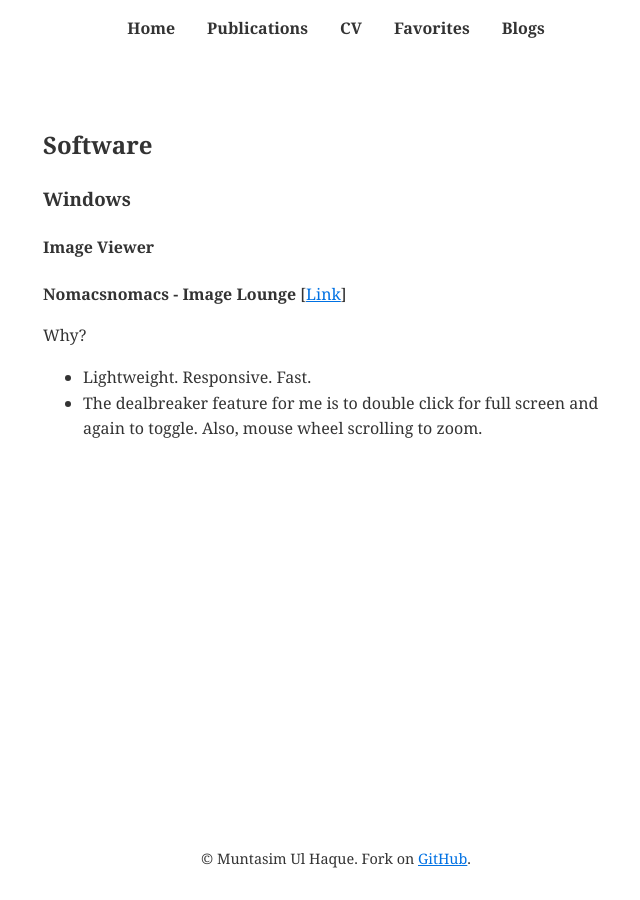
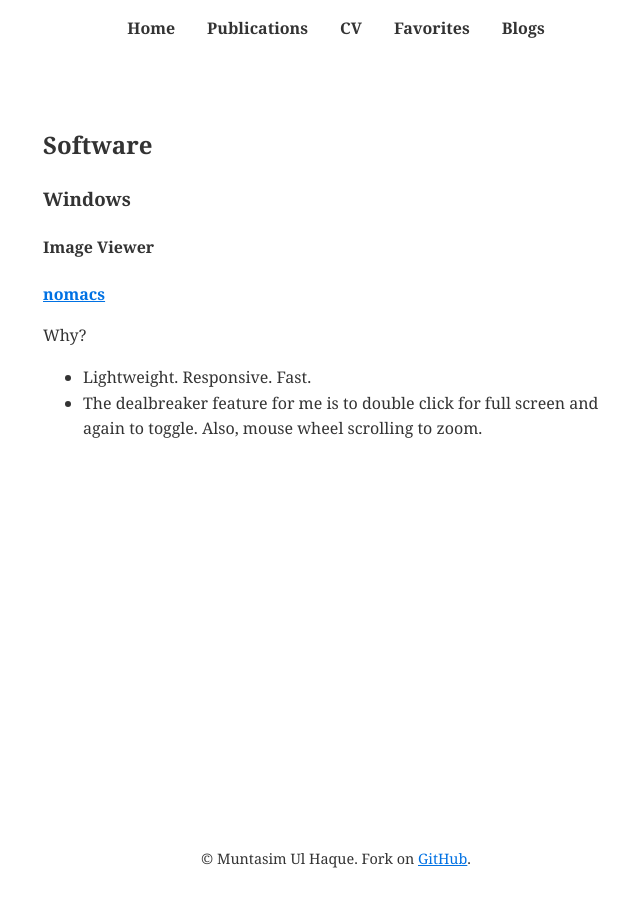
Before and after one commit to muntasimulhaque/muntasimulhaque.github.io, a Jekyll site: the page built from favorites.md, in a window 1280 px wide. Shown: the whole page, without its empty margins (304-944 px from the left). Built offline with Jekyll 4.4.1, drawn with Linux system fonts in a browser that asks for light colours.

Commit message:
Update favorites.md

```diff
--- a/favorites.md
+++ b/favorites.md
@@ -9,7 +9,7 @@
 
 #### Image Viewer
 
-**Nomacsnomacs - Image Lounge** [[Link](https://nomacs.org/){:target="_blank"}]
+**[nomacs](https://nomacs.org/){:target="_blank"}**
 
 Why?
 
```
